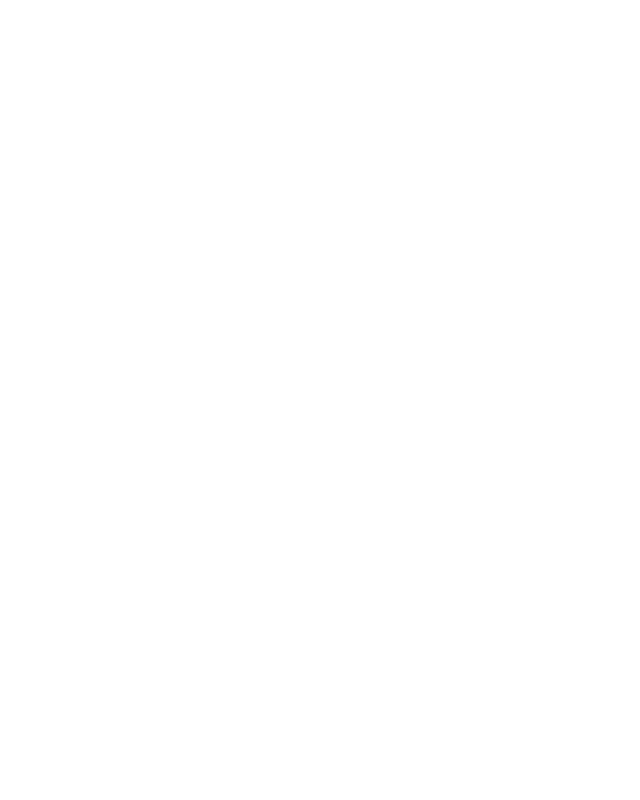
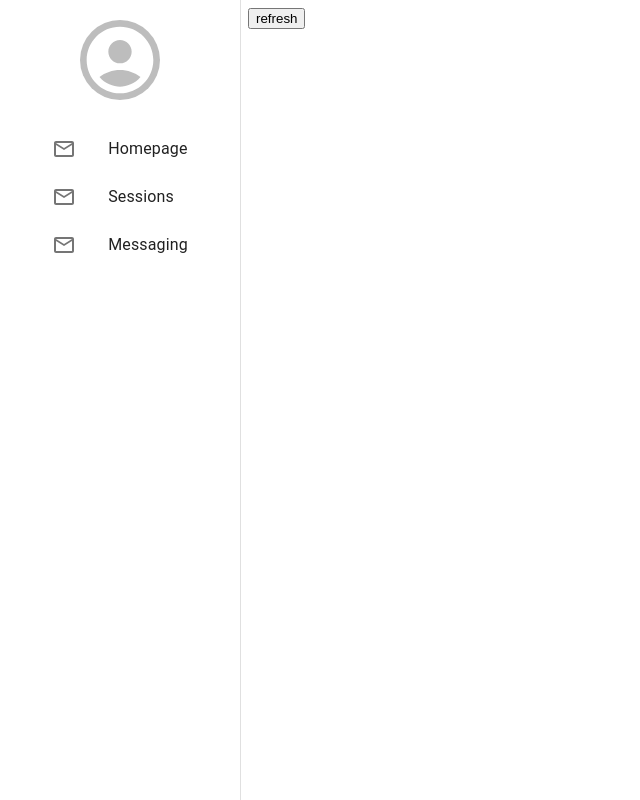
Before and after one commit to dIB59/vteach, a React (Create React App) app in the folder frontend/: page /teacherHomePage in a window 1280 px wide. Shown: the whole page, without its empty margins (0-640 px from the left). Built offline with nearby package versions, Linux system fonts and the light colour scheme.

Commit message:
axios intercepters refresh

```diff
--- a/frontend/src/App.js
+++ b/frontend/src/App.js
@@ -5,7 +5,7 @@ import SignupPage from './components/SignupPage';
 import StudentHomePage from './components/StudentHomePage';
 import Unauthorized from './components/Unauthorized';
 import RequireAuth from './components/RequireAuth';
-
+import TeacherHomePage from './components/TeacherHomePage';
 
 const App = () => {
   return (
@@ -13,6 +13,7 @@ const App = () => {
       <Routes>
         <Route path="/login" element={<LoginPage />} />
         <Route path="/signup" element={<SignupPage />} />
+        <Route path="/teacherHomePage" element={<TeacherHomePage />} />
 
         <Route element={<RequireAuth allowedRoles={['student']}/>}>
           <Route path="/studenthomepage" element={<StudentHomePage />} />
--- a/frontend/src/components/AuthContext.js
+++ b/frontend/src/components/AuthContext.js
@@ -1,4 +1,4 @@
-import React, { createContext, useContext, useState } from 'react';import axios from 'axios';
+import React, { createContext, useContext, useState } from 'react';
 
 const AuthContext = createContext({});
 
--- a/frontend/src/components/LoginPage.js
+++ b/frontend/src/components/LoginPage.js
@@ -14,17 +14,21 @@ const LoginPage = () => {
   const handleLogin = async () => {
     try {
 
-      const response = await axios.post('http://localhost:3001/auth/login', { email, password });
+      const response = await axios.post(
+        'http://localhost:3001/auth/login',
+        { email, password },
+        { withCredentials: true } // Add this line
+    );
 
       console.log(response.data)
 
-      const { accessToken, refreshToken,role } = response.data;
+      const { accessToken, refreshToken,role,teacherId } = response.data;
 
 
       // Call the login function with the user data
-      console.log(accessToken,role);
-      setAuth({ accessToken, refreshToken ,role});
-      navigate('/studenthomepage');
+      console.log(accessToken,role,teacherId);
+      setAuth({ accessToken, refreshToken ,role,teacherId});
+      navigate('/teacherhomepage');
 
 
     } catch (error) {
--- a/frontend/src/components/SignupPage.js
+++ b/frontend/src/components/SignupPage.js
@@ -148,7 +148,7 @@ const SignupPage = () => {
         </form>
         <Grid container justifyContent="flex-end" sx={{ mt: 2 }}>
           <Grid item>
-            <Link to="/" variant="body2">
+            <Link to="/login" variant="body2">
               Already have an account? Sign in
             </Link>
           </Grid>
--- /dev/null
+++ b/frontend/src/components/TeacherHomePage.js
@@ -0,0 +1,156 @@
+import React, { useState, useEffect } from 'react';
+import { Container, Paper, Typography, Drawer, List, ListItem, ListItemIcon, ListItemText, Avatar, Divider } from '@mui/material';
+import { styled } from '@mui/system';
+import AccountCircleIcon from '@mui/icons-material/AccountCircle';
+import MailOutlineIcon from '@mui/icons-material/MailOutline';
+import PhoneIcon from '@mui/icons-material/Phone';
+import useAuth from '../hooks/useAuth';
+import useAxiosPrivate from "../hooks/useAxiosPrivate";
+import useRefreshToken from '../hooks/useRefreshToken';
+
+const drawerWidth = 240;
+
+const RootContainer = styled('div')({
+    display: 'flex',
+});
+
+const DrawerContainer = styled(Drawer)({
+    width: drawerWidth,
+    flexShrink: 0,
+});
+
+const DrawerPaper = styled('div')({
+    width: drawerWidth,
+    display: 'flex',
+    flexDirection: 'column',
+    alignItems: 'center',
+    paddingTop: '20px', // Adjust as needed
+});
+
+const ContentContainer = styled('main')({
+    flexGrow: 1,
+    padding: (theme) => theme.spacing(3),
+});
+
+const ProfilePaper = styled(Paper)({
+    padding: '20px',
+    marginBottom: '20px',
+});
+
+const TeacherHomePage = () => {
+    const { auth } = useAuth();
+    const axiosPrivate = useAxiosPrivate();
+    const [teacherData, setTeacherData] = useState(null);
+    const refresh = useRefreshToken();
+
+    useEffect(() => {
+        let isMounted = true;
+        const controller = new AbortController();
+
+        const getTeacherProfile = async () => {
+            try {
+                if (!auth.teacherId) {
+                    console.error('Teacher ID is undefined.');
+                    return;
+                }
+
+                const response = await axiosPrivate.get(`http://localhost:3001/teachers/${auth.teacherId}`, {
+                    signal: controller.signal
+                });
+
+                isMounted && setTeacherData(response.data.teacher);
+            } catch (error) {
+                console.error(error);
+            }
+        };
+
+        getTeacherProfile();
+
+        return () => {
+            isMounted = false;
+            controller.abort();
+        };
+    }, [auth.teacherId, axiosPrivate]);
+
+
+    return (
+        <RootContainer>
+            {/* Sidebar */}
+            <DrawerContainer variant="permanent" anchor="left">
+                <DrawerPaper>
+                    <Avatar sx={{ width: 80, height: 80, marginBottom: '10px' }}>
+                        <AccountCircleIcon sx={{ width: 80, height: 80 }} />
+                    </Avatar>
+                    <Typography variant="h6" gutterBottom>
+                        {teacherData && `${teacherData.user.firstName} ${teacherData.user.lastName}`}
+                    </Typography>
+                    <List>
+                        <ListItem button>
+                            <ListItemIcon>
+                                <MailOutlineIcon />
+                            </ListItemIcon>
+                            <ListItemText primary="Homepage" />
+                        </ListItem>
+                        <ListItem button>
+                            <ListItemIcon>
+                                <MailOutlineIcon />
+                            </ListItemIcon>
+                            <ListItemText primary="Sessions" />
+                        </ListItem>
+                        <ListItem button>
+                            <ListItemIcon>
+                                <MailOutlineIcon />
+                            </ListItemIcon>
+                            <ListItemText primary="Messaging" />
+                        </ListItem>
+                    </List>
+                </DrawerPaper>
+            </DrawerContainer>
+
+            {/* Main Content Area */}
+            <ContentContainer>
+                {/* Content of the Teacher Homepage */}
+                {teacherData && (
+                    <>
+                        <ProfilePaper elevation={3}>
+                            <Typography variant="h4" gutterBottom>
+                                Teacher Profile
+                            </Typography>
+                            <Avatar sx={{ width: 100, height: 100, marginBottom: '10px' }}>
+                                <AccountCircleIcon sx={{ width: 100, height: 100 }} />
+                            </Avatar>
+                            <Typography variant="h6" gutterBottom>
+                                {teacherData.user.firstName} {teacherData.user.lastName}
+                            </Typography>
+                            <Typography variant="subtitle1" gutterBottom>
+                                Email: {teacherData.user.email}
+                            </Typography>
+                            <Typography variant="subtitle1" gutterBottom>
+                                <PhoneIcon /> Contact: {teacherData.user.contactInformation?.phone}
+                            </Typography>
+                            <Typography variant="subtitle1" gutterBottom>
+                                Educational Credentials: {teacherData.educationalCredentials}
+                            </Typography>
+                            <Typography variant="subtitle1" gutterBottom>
+                                Subjects Taught:{' '}
+                                {teacherData.subjectsTaught.length > 0
+                                    ? teacherData.subjectsTaught.join(', ')
+                                    : 'No subjects taught'}
+                            </Typography>
+                            <Typography variant="subtitle1" gutterBottom>
+                                Available Time Slots:{' '}
+                                {teacherData.availableTimeSlots.length > 0
+                                    ? teacherData.availableTimeSlots.join(', ')
+                                    : 'No available time slots'}
+                            </Typography>
+                        </ProfilePaper>
+                        {/* Add more sections as needed */}
+                    </>
+                )}
+                <button onClick={()=> refresh()}>refresh</button>
+            </ContentContainer>
+        </RootContainer>
+    );
+};
+
+export default TeacherHomePage;
--- /dev/null
+++ b/frontend/src/hooks/useAxiosPrivate.js
@@ -0,0 +1,44 @@
+import { axiosPrivate } from "../utilities/axios";
+import { useEffect } from "react";
+import useRefreshToken from "./useRefreshToken";
+import useAuth from "./useAuth";
+
+const useAxiosPrivate = () => {
+    const refresh = useRefreshToken();
+    const { auth } = useAuth();
+
+    useEffect(() => {
+
+        const requestIntercept = axiosPrivate.interceptors.request.use(
+            config => {
+                if (!config.headers['Authorization']) {
+                    config.headers['Authorization'] = `Bearer ${auth?.accessToken}`;
+                }
+                return config;
+            }, (error) => Promise.reject(error)
+        );
+
+        const responseIntercept = axiosPrivate.interceptors.response.use(
+            response => response,
+            async (error) => {
+                const prevRequest = error?.config;
+                if (error?.response?.status === 403 && !prevRequest?.sent) {
+                    prevRequest.sent = true;
+                    const newAccessToken = await refresh();
+                    prevRequest.headers['Authorization'] = `Bearer ${newAccessToken}`;
+                    return axiosPrivate(prevRequest);
+                }
+                return Promise.reject(error);
+            }
+        );
+
+        return () => {
+            axiosPrivate.interceptors.request.eject(requestIntercept);
+            axiosPrivate.interceptors.response.eject(responseIntercept);
+        }
+    }, [auth, refresh])
+
+    return axiosPrivate;
+}
+
+export default useAxiosPrivate;
--- /dev/null
+++ b/frontend/src/hooks/useRefreshToken.js
@@ -0,0 +1,27 @@
+import axios from '../utilities/axios';
+import useAuth from './useAuth';
+
+const useRefreshToken = () => {
+    const { setAuth } = useAuth();
+
+    const refresh = async () => {
+        const response = await axios.post('/auth/refresh', {}, {
+            withCredentials: true,
+            headers: {
+                'Content-Type': 'application/json'
+            }
+        });
+
+        setAuth(prev => {
+            console.log(JSON.stringify(prev));
+            console.log(response.data.accessToken);
+            return { ...prev, accessToken: response.data.accessToken };
+        });
+
+        return response.data.accessToken;
+    };
+
+    return refresh;
+};
+
+export default useRefreshToken;
--- /dev/null
+++ b/frontend/src/utilities/axios.js
@@ -0,0 +1,12 @@
+import axios from 'axios';
+const BASE_URL = 'http://localhost:3001';
+
+export default axios.create({
+    baseURL: BASE_URL
+});
+
+export const axiosPrivate = axios.create({
+    baseURL: BASE_URL,
+    headers: { 'Content-Type': 'application/json' },
+    withCredentials: true
+});
```
Also changed, not shown: 2 other files (tests, documents, lock files or other folders).
